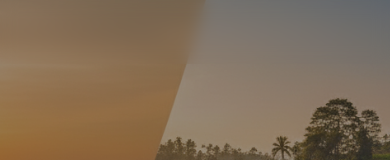
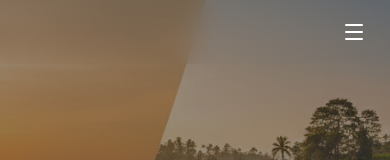
Before and after one commit to ShehaanN/WanderLust-Travels, a Next.js app: page / in a window 390 px wide. Shown: the top 160 px of the page. Built offline with nearby package versions, Linux system fonts and the light colour scheme.

Commit message:
feat: update Navbar for mobile responsiveness

```diff
--- a/components/navbar.tsx
+++ b/components/navbar.tsx
@@ -1,8 +1,13 @@
 "use client";
 
+import { Menu, X } from "lucide-react";
 import Link from "next/link";
+import { useState } from "react";
 
 const Navbar = () => {
+  const [isOpen, setIsOpen] = useState(false);
+
+  const toggleMenu = () => setIsOpen(!isOpen);
   const navLinks = [
     { label: "Home", href: "#home" },
     { label: "About", href: "#about" },
@@ -11,22 +16,23 @@ const Navbar = () => {
     { label: "Contact", href: "#contact" },
   ];
   return (
-    <header className="sticky top-0 z-50 w-full bg-transparent backdrop-blur-sm">
-      <nav className=" px-4 sm:px-6 lg:px-10">
+    <header className="sticky z-50 w-full bg-transparent backdrop-blur-md">
+      <nav className="relative px-4 sm:px-6 lg:px-10 sm:py-2 sm:border-b border-white/25">
         <div className="flex justify-between items-center h-16">
           {/* Logo */}
           <Link href="#home" className="flex text-white items-center gap-2">
-            <span className="font-bold text-lg text-white hidden sm:inline">
-              WanderLust
+            <span className="font-bold text-2xl text-white hidden sm:inline">
+              <span className="text-orange-600">W</span>anderLust
             </span>
           </Link>
 
+          {/* Desktop Navigation */}
           <ul className="hidden md:flex items-center gap-8">
             {navLinks.map((link) => (
               <li key={link.label}>
                 <Link
                   href={link.href}
-                  className="text-white hover:text-accent transition-colors duration-200 font-medium"
+                  className="text-white hover:text-blue-200 transition-colors duration-200 font-medium"
                 >
                   {link.label}
                 </Link>
@@ -36,11 +42,44 @@ const Navbar = () => {
 
           <Link
             href="/booking"
-            className="hidden md:inline-block px-6 py-2 bg-blue-600 text-white rounded-lg hover:bg-blue-600/90 transition-colors duration-200 font-medium"
+            className="hidden md:inline-block px-6 py-2 bg-orange-600 text-white rounded-lg hover:bg-orange-600/90 transition-colors duration-200 font-medium"
           >
             Book Now
           </Link>
+
+          {/* Mobile Menu Toggle */}
+          <button
+            onClick={toggleMenu}
+            className="md:hidden p-2 z-10  hover:bg-white/10 rounded-lg transition-colors"
+            aria-label="Toggle mobile menu"
+            aria-expanded={isOpen}
+          >
+            {isOpen ? (
+              <X className="w-6 h-6 text-white" />
+            ) : (
+              <Menu className="w-6 h-6 text-white" />
+            )}
+          </button>
         </div>
+
+        {/* Mobile Navigation */}
+        {isOpen && (
+          <div className="md:hidden absolute inset-x-0 top-0 border-t border-white/10 bg-black/80 backdrop-blur-md">
+            <ul className="flex flex-col gap-2 py-4 m-4">
+              {navLinks.map((link) => (
+                <li key={link.label}>
+                  <Link
+                    href={link.href}
+                    className="block px-6  py-2 text-white hover:bg-white/10 rounded-lg transition-colors duration-200 font-medium"
+                    onClick={() => setIsOpen(false)}
+                  >
+                    {link.label}
+                  </Link>
+                </li>
+              ))}
+            </ul>
+          </div>
+        )}
       </nav>
     </header>
   );
```
